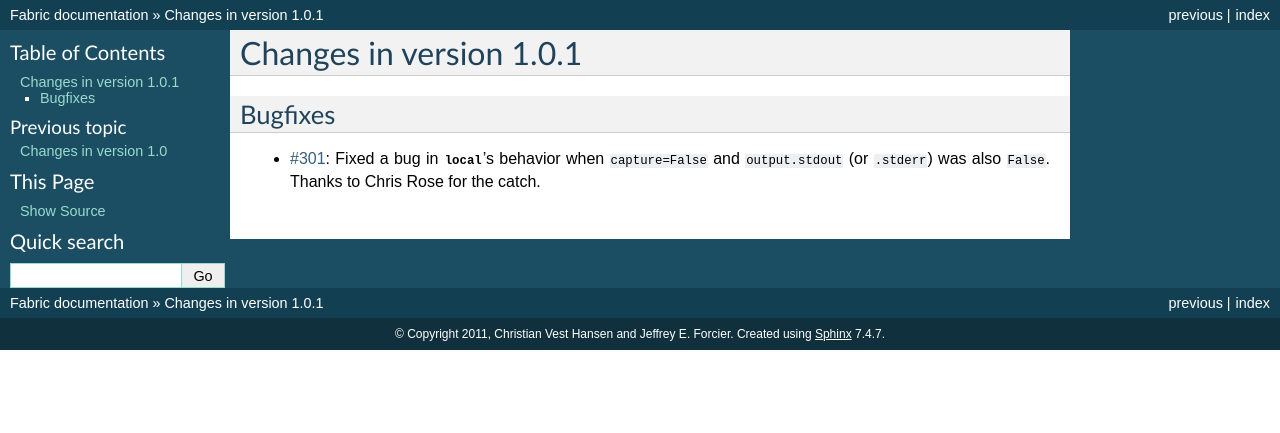
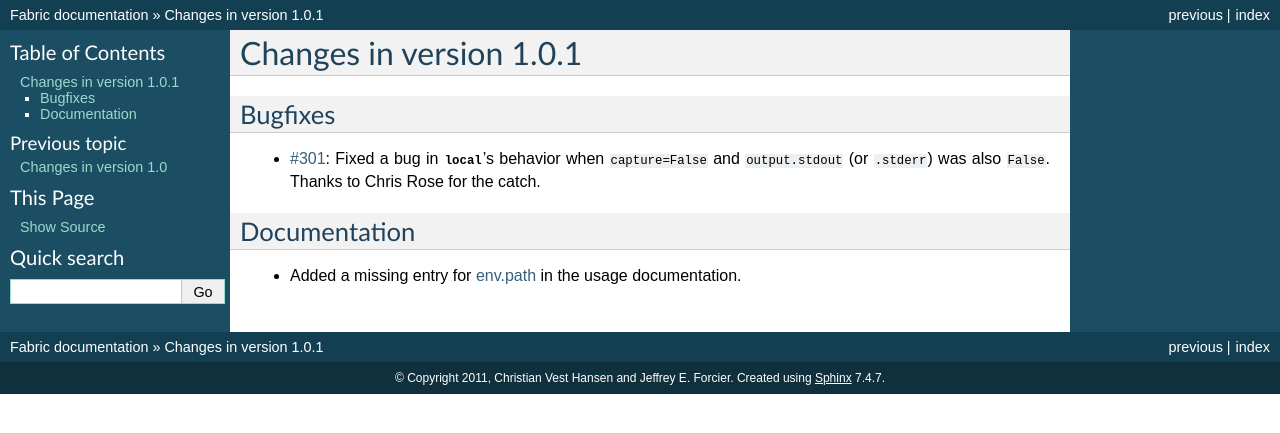
Before and after one commit to fabric/fabric, a Sphinx documentation site: the page built from docs/changes/1.0.1.rst, in a window 1280 px wide. Shown: the top 433 px of the page. Built offline with Sphinx 7.4.7, drawn with Linux system fonts in a browser that asks for light colours.

Commit message:
Update changelog for previous commit

```diff
--- a/docs/changes/1.0.1.rst
+++ b/docs/changes/1.0.1.rst
@@ -8,3 +8,9 @@
 * :issue:`301`: Fixed a bug in `~fabric.operations.local`'s behavior when
   ``capture=False`` and ``output.stdout`` (or ``.stderr``) was also ``False``.
   Thanks to Chris Rose for the catch.
+
+Documentation
+=============
+
+* Added a missing entry for :ref:`env.path <env-path>` in the usage
+  documentation.
```
